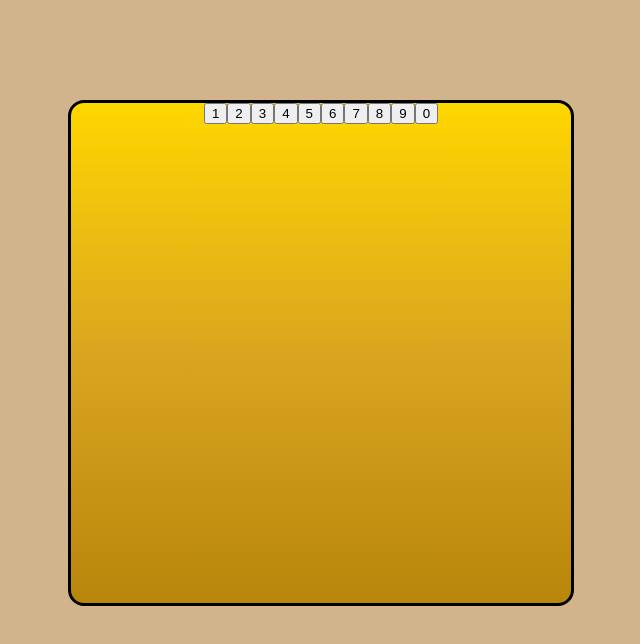
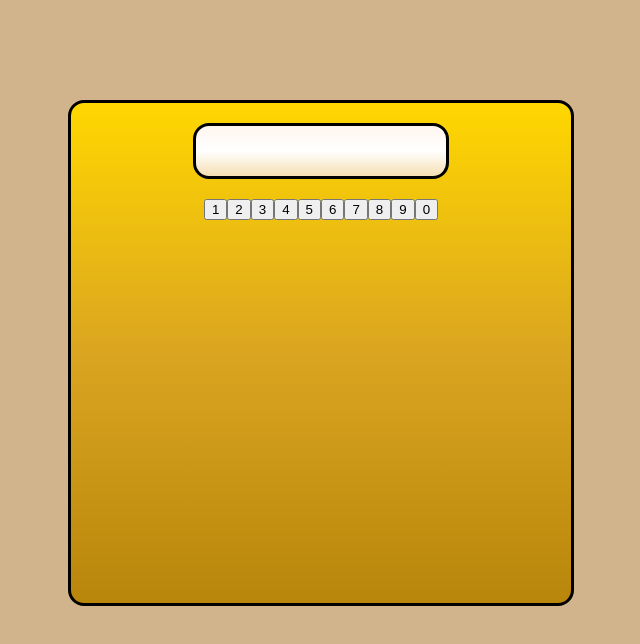
Before and after one commit to GBouffard/simple-pin-pad, a React (Create React App) app: page / in a window 1280 px wide. Shown: the top 644 px of the page, without its empty margins (319-959 px from the left). Built offline with nearby package versions, Linux system fonts and the light colour scheme.

Commit message:
Add css for App__screen-display

```diff
--- a/src/components/App.js
+++ b/src/components/App.js
@@ -23,10 +23,12 @@ class App extends Component {
 
         <div
           className="App__pin-pad">
+
           <div
             id="screen-displayer" />
 
           <ButtonsSection />
+
         </div>
 
       </div>
--- a/src/components/atoms/screen-display.js
+++ b/src/components/atoms/screen-display.js
@@ -3,7 +3,8 @@ import PropTypes from 'prop-types';
 
 const ScreenDisplay = ({ display }) => {
   return (
-    <div>
+    <div
+      className="App__screen-display">
       {display}
     </div>
   );
--- a/src/css/App.css
+++ b/src/css/App.css
@@ -16,3 +16,16 @@
   border: 3px solid black;
   border-radius: 1rem;
 }
+
+.App__screen-display {
+  display: flex;
+  align-items: center;
+  justify-content: center;
+  width: 250px;
+  height: 50px;
+  margin: 20px auto;
+  background: linear-gradient(seashell, white, wheat);
+  border: 3px solid black;
+  border-radius: 1rem;
+  font-size: 36px;
+}
```
